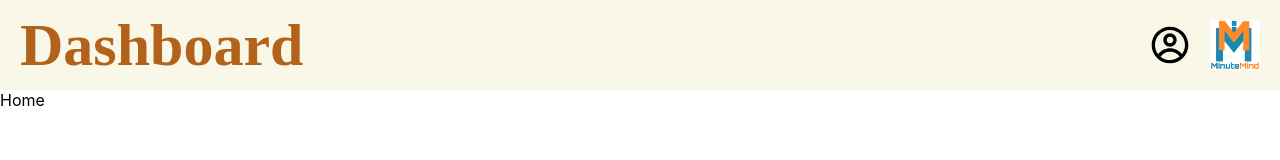
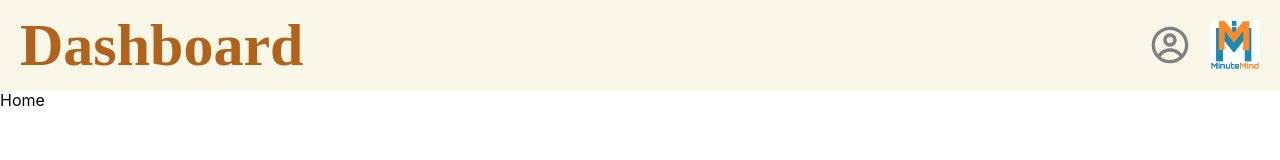
Before and after one commit to Monash-FIT3170/chatgpt-meeting-summariser, a React (Create React App) app in the folder project/meeting-summariser/: page / in a window 1280 px wide. Shown: the top 160 px of the page. Built offline with nearby package versions, Linux system fonts and the light colour scheme.

Commit message:
Modified colors for profile icon

```diff
--- a/project/meeting-summariser/src/components/Navbar/Navbar.css
+++ b/project/meeting-summariser/src/components/Navbar/Navbar.css
@@ -3,7 +3,6 @@
     flex-direction: row;
     justify-content: space-between;
     align-items: center;
-
     font-family: 'Raleway';
     font-style: normal;
     font-weight: 700;
@@ -20,9 +19,10 @@
 .profile {
     font-size: 40px;
     padding: 0 20px;
+    color: gray;
 }
 
-.side {
+.navbar-items {
     display: flex;
     align-items: center;
 }
--- a/project/meeting-summariser/src/components/Navbar/Navbar.jsx
+++ b/project/meeting-summariser/src/components/Navbar/Navbar.jsx
@@ -8,9 +8,8 @@ const Navbar = ({ title }) => {
             <div className='navbar-title'>
                 {title}
             </div>
-
-            <div className='side'>
-            <CgProfile className='profile' />
+            <div className='navbar-items'>
+                <CgProfile className='profile' />
                 <img className='logo' src="/minute_mind_logo.PNG" alt="" />
             </div>
         </nav>
```
